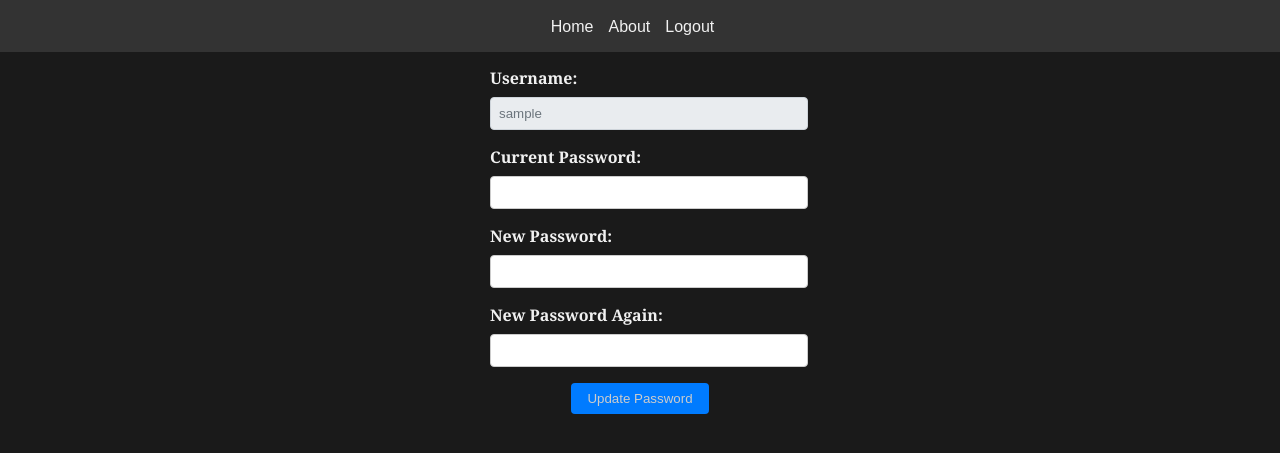
After one commit to apiarian/village, a Flask app: page /update_password in a window 1280 px wide. The commit adds this page. Shown: the top 453 px of the page. Run offline with Flask 3, Linux system fonts and the light colour scheme; the visitor is signed in with stand-in values (Sample User, id 1); parts of the project's set-up code (start-up, migrations or seed data) failed here and were passed over.

Commit message:
login, logout, update password, and all that jazz

```diff
--- a/static/style.css
+++ b/static/style.css
@@ -47,6 +47,64 @@ p {
   font-size: 18px;
 }
 
+/* Login Form */
+.login-form {
+  display: flex;
+  flex-direction: column;
+  align-items: center;
+  justify-content: center;
+  max-width: 300px;
+  margin: 0 auto;
+}
+
+.form-error {
+  color: #ff6b6b;
+  font-weight: bold;
+  margin-bottom: 1rem;
+}
+
+.form-group {
+  width: 100%;
+  margin-bottom: 1rem;
+}
+
+.form-label {
+  display: block;
+  font-weight: bold;
+  margin-bottom: 0.5rem;
+}
+
+.form-input {
+  width: 100%;
+  padding: 0.5rem;
+  border: 1px solid #ccc;
+  border-radius: 4px;
+}
+
+.form-input:disabled {
+  background-color: #e9ecef;
+  border-color: #ced4da;
+  color: #6c757d;
+}
+
+.form-actions {
+  width: 100%;
+  text-align: center;
+}
+
+.login-button {
+  padding: 0.5rem 1rem;
+  background-color: #007bff;
+  color: #ccc;
+  border: none;
+  border-radius: 4px;
+  cursor: pointer;
+}
+
+.login-button:hover {
+  background-color: #0053b3;
+}
+
 /* Media Queries for Mobile Responsiveness */
 @media (max-width: 480px) {
   header {
--- a/village_py/app.py
+++ b/village_py/app.py
@@ -1,8 +1,84 @@
-from flask import Flask, render_template
+import os
+from flask import Flask, render_template, request, session, redirect, url_for
+from .repository import Repository
+from .models.users import Username
 
 app = Flask(__name__)
+app.secret_key = os.environ["FLASK_SECRET_KEY"].encode("utf-8")
+
+
+global_repository = Repository(os.path.expanduser("~/test-repository"))
 
 
 @app.route("/")
 def index() -> str:
     return render_template("index.html")
+
+
+@app.route("/login", methods=["GET", "POST"])
+def login():
+    error = None
+    username = None
+
+    if request.method == "POST":
+        try:
+            username = Username(request.form["username"])
+            password = request.form["password"]
+
+            user = global_repository.load_user(username=username)
+            if not user.check_password(password=password):
+                raise Exception("password does not match")
+
+            session["username"] = username
+
+            if user.new_password_required:
+                return redirect(url_for("update_password"))
+
+            return redirect(url_for("index"))
+
+        except Exception as e:
+            error = str(e)
+
+    return render_template("login.html", username=username, error=error)
+
+
+@app.route("/update_password", methods=["GET", "POST"])
+def update_password():
+    error = None
+
+    username = session.get("username", None)
+    if not username:
+        return redirect(url_for("index"))
+
+    username = Username(username)
+
+    if request.method == "POST":
+        try:
+            current_password = request.form["current_password"]
+            new_password = request.form["new_password"]
+            new_password_again = request.form["new_password_again"]
+
+            if new_password != new_password_again:
+                raise Exception("new passwords do not match")
+
+            user = global_repository.load_user(username=username)
+            if not user.check_password(password=current_password):
+                raise Exception("current password does not match")
+
+            user.update_password(current_password=current_password, new_password=new_password)
+            user.new_password_required=False
+
+            global_repository.update_user(user=user)
+
+            return redirect(url_for("logout"))
+
+        except Exception as e:
+            error = str(e)
+
+    return render_template("update_password.html", username=username, error=error)
+
+
+@app.route("/logout")
+def logout():
+    session.pop("username", None)
+    return redirect(url_for("index"))
--- /dev/null
+++ b/village_py/templates/footer.html
@@ -0,0 +1,3 @@
+  </main>
+</body>
+</html>
--- /dev/null
+++ b/village_py/templates/header.html
@@ -0,0 +1,24 @@
+<!DOCTYPE html>
+<html lang="en">
+<head>
+  <meta charset="UTF-8">
+  <meta name="viewport" content="width=device-width, initial-scale=1.0">
+  <title>Village</title>
+  <link rel="stylesheet" href="/static/style.css">
+</head>
+<body>
+  <header>
+    <nav>
+      <ul>
+        <li><a href="/">Home</a></li>
+        <li><a href="/about">About</a></li>
+        {% if session.username %}
+        <li><a href="/logout">Logout</a></li>
+        {% else %}
+        <li><a href="/login">Login</a></li>
+        {% endif %}
+      </ul>
+    </nav>
+  </header>
+
+  <main>
--- /dev/null
+++ b/village_py/templates/update_password.html
@@ -0,0 +1,39 @@
+{% include 'header.html' %}
+
+<form action="/update_password" method="POST" class="login-form">
+    {% if error %}
+    <div class="form-error">Error: {{ error }}</div>
+    {% endif %}
+    <div class="form-group">
+        <label for="username" class="form-label">Username:</label>
+        <input
+            id="username"
+            class="form-input"
+            type="text"
+            name="username"
+            disabled
+            {% if username %}value="{{ username }}"{% endif %}
+
+        >
+    </div>
+    <div class="form-group">
+        <label for="current_password" class="form-label">Current Password:</label>
+        <input type="password" id="current_password" name="current_password" required class="form-input">
+    </div>
+
+    <div class="form-group">
+        <label for="new_password" class="form-label">New Password:</label>
+        <input type="password" id="new_password" name="new_password" required class="form-input">
+    </div>
+
+    <div class="form-group">
+        <label for="new_password_again" class="form-label">New Password Again:</label>
+        <input type="password" id="new_password_again" name="new_password_again" required class="form-input">
+    </div>
+
+    <div class="form-actions">
+        <button type="submit" class="login-button">Update Password</button>
+    </div>
+</form>
+
+{% include 'footer.html' %}
```
Also changed, not shown: village_py/models/users.py (+8 -0 lines), village_py/repository.py (+38 -13 lines), village_py/templates/index.html (+2 -23 lines), village_py/templates/login.html (added, +29 -0 lines).
